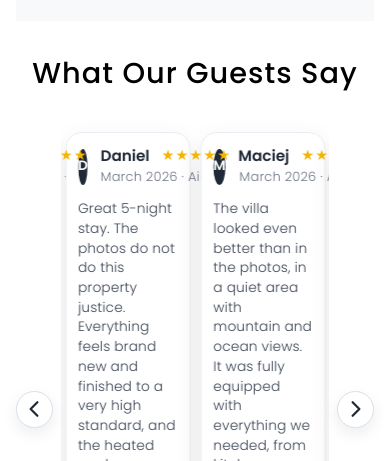
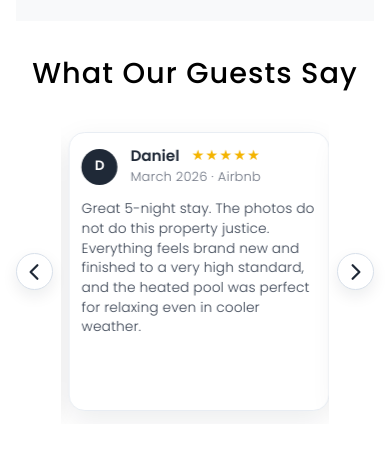
Before and after one commit to DominykasBurba/TenerifeInn, a React (Vite) app: page / in a window 390 px wide. Shown: the part 3860-4321 px from the top of the page. Built offline with nearby package versions, Linux system fonts and the light colour scheme.

Commit message:
Fixed responsive reviews layout for phone

```diff
--- a/src/styles/reviews.css
+++ b/src/styles/reviews.css
@@ -224,3 +224,19 @@
     }
   }
 }
+
+@media (max-width: 480px) {
+  .review-card {
+    width: 100cqi;
+    flex: 0 0 100cqi;
+  }
+}
+
+@supports not (width: 1cqi) {
+  @media (max-width: 480px) {
+    .review-card {
+      width: calc(100vw - 5.6rem);
+      flex: 0 0 calc(100vw - 5.6rem);
+    }
+  }
+}
```
